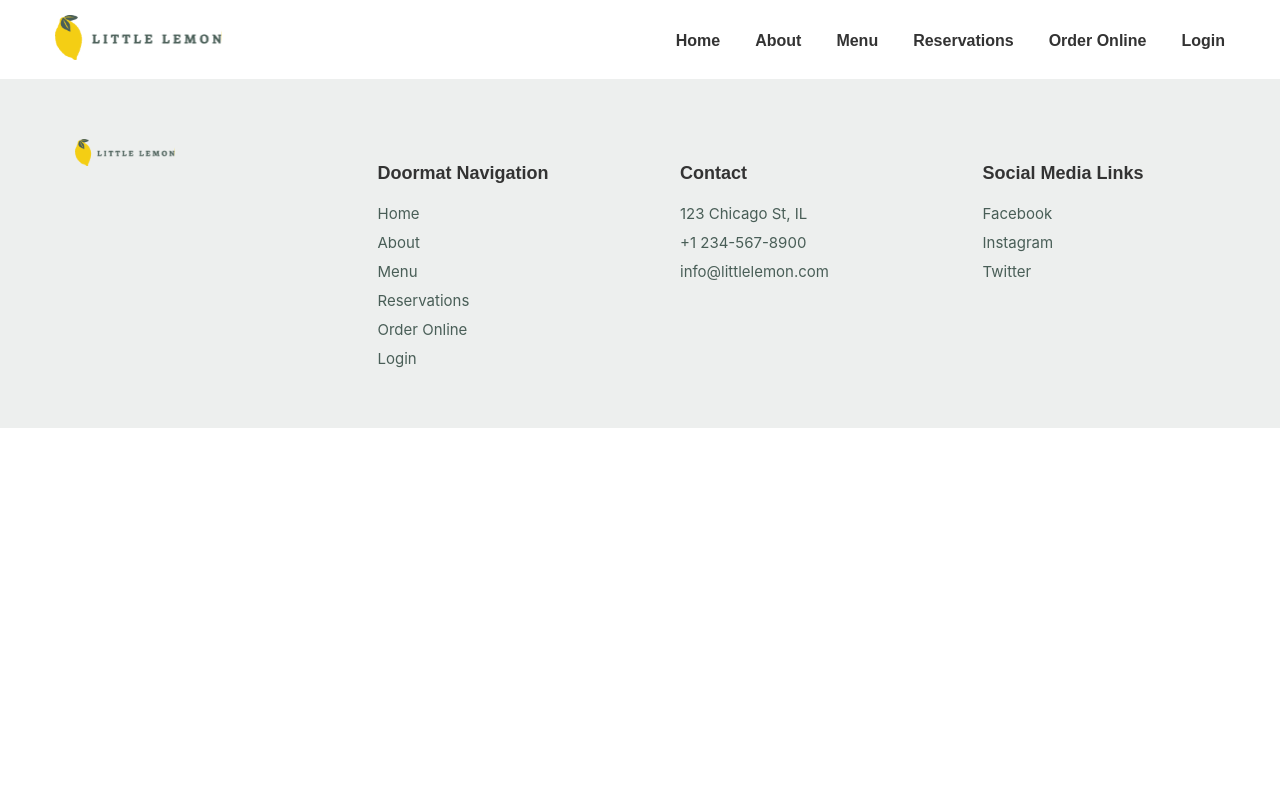
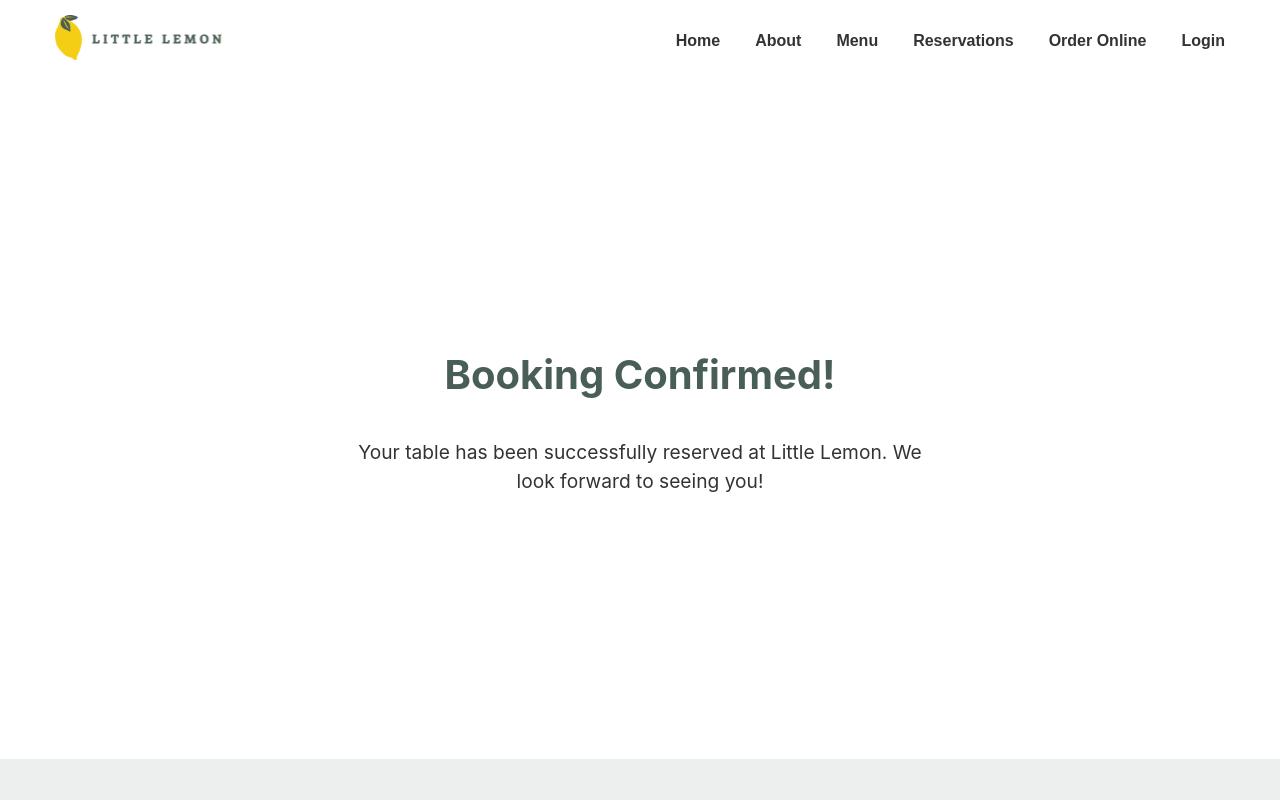
Before and after one commit to phhoa123/little-lemon-app, a React (Create React App) app: page /confirmed in a window 1280 px wide. Shown: the top 800 px of the page. Built offline with nearby package versions, Linux system fonts and the light colour scheme.

Commit message:
cap nhat có API

```diff
--- a/public/index.html
+++ b/public/index.html
@@ -43,5 +43,6 @@
       To begin the development, run `npm start` or `yarn start`.
       To create a production bundle, use `npm run build` or `yarn build`.
     -->
+    <script src="https://raw.githubusercontent.com/courseraap/capstone/main/api.js"></script>
   </body>
 </html>
--- a/src/BookingForm.js
+++ b/src/BookingForm.js
@@ -6,10 +6,11 @@ function BookingForm({ availableTimes, dispatch, submitForm }) {
   const [guests, setGuests] = useState(1);
   const [occasion, setOccasion] = useState('Birthday');
 
-  // Hàm xử lý khi thay đổi ngày -> gọi dispatch để cập nhật giờ tương ứng
+
   const handleDateChange = (e) => {
-    const selectedDate = e.target.value;
+    const selectedDate = e.target.value; // dạng chuỗi 'YYYY-MM-DD'
     setDate(selectedDate);
+    // Chuyển chuỗi thành đối tượng Date truyền vào action.date
     dispatch({ type: 'UPDATE_TIMES', date: new Date(selectedDate) });
   };
 
--- /dev/null
+++ b/src/ConfirmedBooking.js
@@ -0,0 +1,24 @@
+import React from 'react';
+
+function ConfirmedBooking() {
+  return (
+    <div style={{
+      display: 'flex',
+      flexDirection: 'column',
+      alignItems: 'center',
+      justifyContent: 'center',
+      padding: '80px 20px',
+      minHeight: '65vh',
+      textAlign: 'center'
+    }}>
+      <h1 style={{ color: '#495E57', fontSize: '2.5rem', marginBottom: '20px' }}>
+        Booking Confirmed!
+      </h1>
+      <p style={{ fontSize: '1.2rem', color: '#333', maxWidth: '600px', lineHeight: '1.5' }}>
+        Your table has been successfully reserved at Little Lemon. We look forward to seeing you!
+      </p>
+    </div>
+  );
+}
+
+export default ConfirmedBooking;
--- a/src/Main.js
+++ b/src/Main.js
@@ -5,6 +5,7 @@ import Highlights from './Highlights';
 import Testimonials from './Testimonials';
 import About from './About';
 import BookingPage from './BookingPage';
+import ConfirmedBooking from './ConfirmedBooking';
 
 // Tạo một component HomePage gộp các phần của trang chủ
 function HomePage() {
@@ -19,32 +20,37 @@ function HomePage() {
 }
 
 function Main() {
-    // 1. Hàm khởi tạo giá trị ban đầu cho availableTimes
+  // 1. Sử dụng fetchAPI lấy giờ cho ngày hiện tại (hàm fetchAPI nhận đối tượng Date)
   const initializeTimes = () => {
-    return ['17:00', '18:00', '19:00', '20:00', '21:00', '22:00'];
+    return window.fetchAPI ? window.fetchAPI(new Date()) : ['17:00', '18:00', '19:00', '20:00', '21:00', '22:00'];
   };
 
-  // 2. Hàm reducer cập nhật times dựa trên ngày được chọn (dispatch action)
+
+  // 2. Cập nhật hàm updateTimes để gọi fetchAPI dựa trên ngày người dùng chọn từ action
   const updateTimes = (state, action) => {
     switch (action.type) {
       case 'UPDATE_TIMES':
-        // Hiện tại trả về danh sách giờ mặc định (có thể mở rộng logic theo ngày sau)
-        return ['17:00', '18:00', '19:00', '20:00', '21:00', '22:00'];
+        return window.fetchAPI ? window.fetchAPI(action.date) : state;
       default:
         return state;
     }
   };
 
   // 3. Khai báo useReducer
-  const [availableTimes, dispatch] = useReducer(updateTimes, initializeTimes());
+
+  const [availableTimes, dispatch] = useReducer(updateTimes, [], initializeTimes);
 
   const navigate = useNavigate();
 
-  // Hàm giả lập submit form đặt bàn
+
+  // 3. Tích hợp submitAPI khi submit form
   const submitForm = (formData) => {
-    console.log("Submitted data:", formData);
-    alert("Reservation successful!");
-    navigate("/"); // Chuyển hướng về trang chủ sau khi đặt bàn thành công
+    const success = window.fetchAPI ? window.submitAPI(formData) : true;
+    if (success) {
+      console.log("Submitted successfully:", formData);
+      alert("Reservation successful!");
+      navigate("confirmed"); // Chuyển hướng về trang chủ sau khi đặt bàn thành công
+    }
   };
 
   return (
@@ -66,6 +72,7 @@ function Main() {
         />
         <Route path="/order-online" element={<div style={{padding: '50px', textAlign: 'center'}}><h2>Order Online Page</h2></div>} />
         <Route path="/login" element={<div style={{padding: '50px', textAlign: 'center'}}><h2>Login Page</h2></div>} />
+        <Route path="/confirmed" element={<ConfirmedBooking />} />
       </Routes>
     </main>
   );
```
Also changed, not shown: 2 other files (tests, documents, lock files or other folders).
